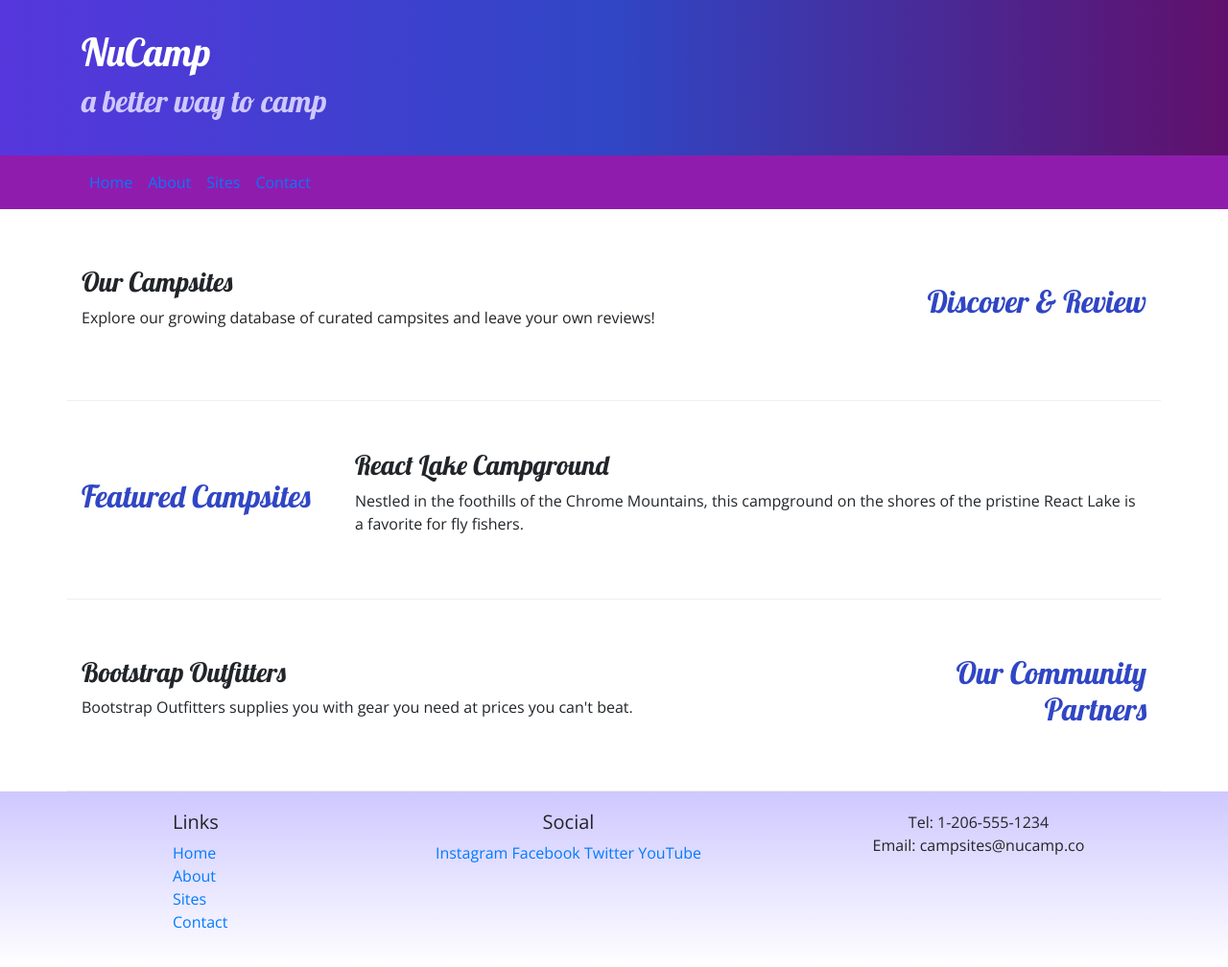
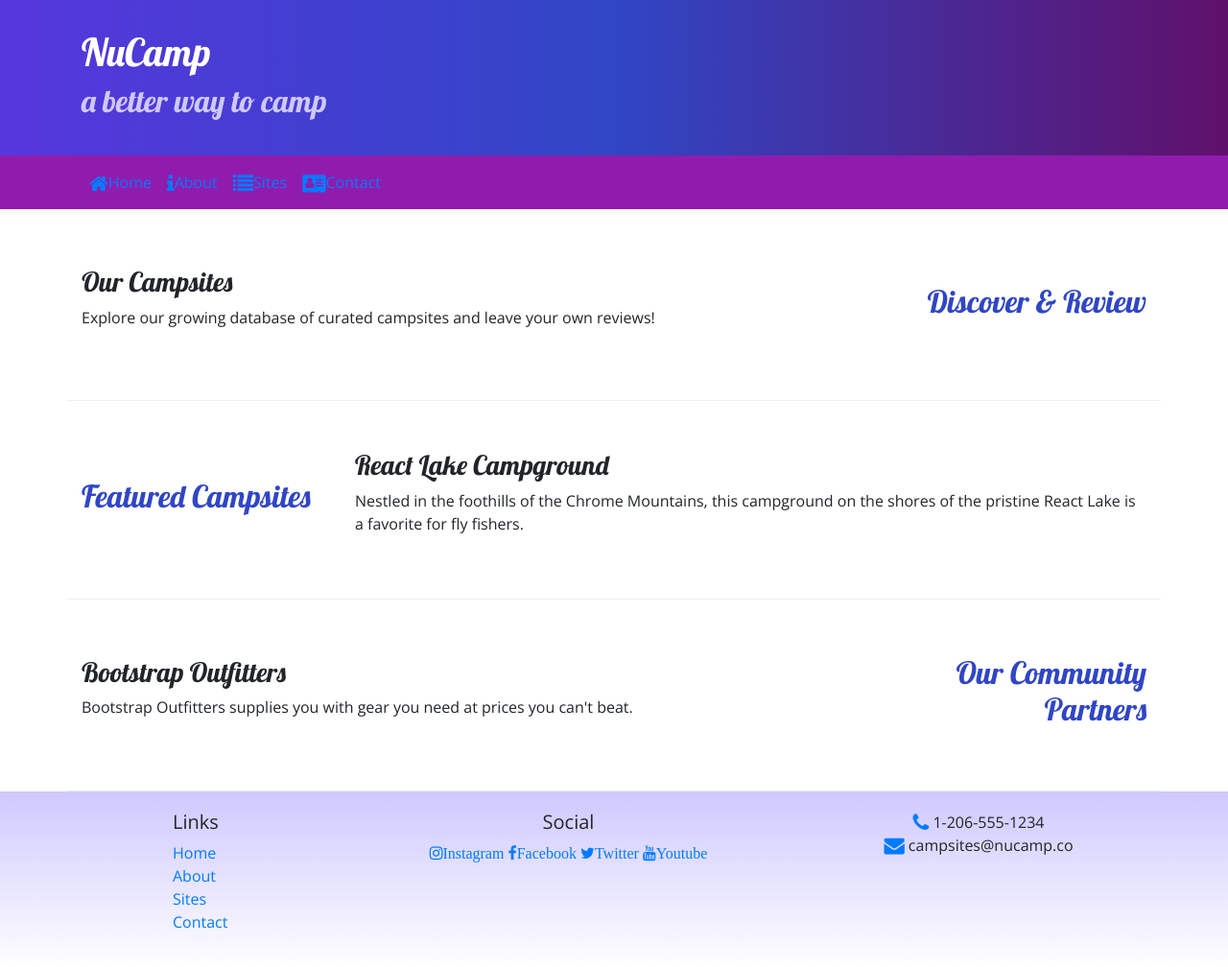
Before and after one commit to ankrudov/nucamp-site, a website: page NucampSite/index.html in a window 1280 px wide. Shown: the whole page at 96% size. Drawn offline with nearby package versions, Linux system fonts and the light colour scheme.

Commit message:
icons and links updated for nav and footer

```diff
--- a/NucampSite/index.html
+++ b/NucampSite/index.html
@@ -7,6 +7,7 @@
     <meta name="viewport" content="width=device-width, initial-scale=1" />
     <!--Bootstrap CSS-->
     <link rel="stylesheet" href="node_modules/bootstrap/dist/css/bootstrap.min.css" />
+    <link rel="stylesheet" href="node_modules/font-awesome/css/font-awesome.min.css" />
     <!--google CSS -->
     <link rel="stylesheet" href="https://fonts.googleapis.com/css?family=Lobster|Open+Sans" />
     <link rel="stylesheet" href="css/styles.css" />
@@ -31,10 +32,10 @@
             </button>
             <div class="collapse navbar-collapse" id="nucampNavbar">
                 <ul class="navbar-nav">
-                    <li class="nav-item active"><a class="nav-link" href="#">Home</a></li>
-                    <li class="nav-item"><a class="nav-link" href="/aboutus.html">About</a></li>
-                    <li class="nav-item"><a class="nav-link" href="#">Sites</a></li>
-                    <li class="nav-item"><a class="nav-link" href="#">Contact</a></li>
+                    <li class="nav-item active"><a class="nav-link" href="#"><i class="fa fa-home fa-lg"></i>Home</a></li>
+                    <li class="nav-item"><a class="nav-link" href="/aboutus.html"><i class="fa fa-info fa-lg"></i>About</a></li>
+                    <li class="nav-item"><a class="nav-link" href="#"><i class="fa fa-list fa-lg"></i>Sites</a></li>
+                    <li class="nav-item"><a class="nav-link" href="#"><i class="fa fa-address-card fa-lg"></i>Contact</a></li>
                 </ul>
             </div>
         </div>
@@ -82,14 +83,14 @@
                 </div>
                 <div class="col-6 col-sm-5 text-center">
                     <h5>Social</h5>
-                    <a href="http://instagram.com/">Instagram</a>
-                    <a href="http://facebook.com/">Facebook</a>
-                    <a href="http://twitter.com/">Twitter</a>
-                    <a href="http://youtube.com/">YouTube</a>
+                    <a href="http://instagram.com/"><i class="fa fa-instagram">Instagram</i></a>
+                    <a href="http://facebook.com/"><i class="fa fa-facebook">Facebook</i></a>
+                    <a href="http://twitter.com/"><i class="fa fa-twitter">Twitter</i></a>
+                    <a href="http://youtube.com/"><i class="fa fa-youtube">Youtube</i></a>
                 </div>
                 <div class="col-sm-4 text-center">
-                    Tel: 1-206-555-1234<br />
-                    Email: campsites@nucamp.co
+                    <i class="fa fa-phone fa-lg text-primary"></i> 1-206-555-1234<br />
+                    <i class="fa fa-envelope fa-lg text-primary"></i> campsites@nucamp.co
                 </div>
             </div>
         </div>
--- a/NucampSite/package.json
+++ b/NucampSite/package.json
@@ -12,6 +12,7 @@
   "license": "ISC",
   "dependencies": {
     "bootstrap": "^4.5.2",
+    "font-awesome": "^4.7.0",
     "jquery": "^3.5.1",
     "lite-server": "^2.6.1",
     "popper.js": "^1.16.1"
```
Also changed, not shown: NucampSite/aboutus.html (+11 -11 lines), 1 other file.
